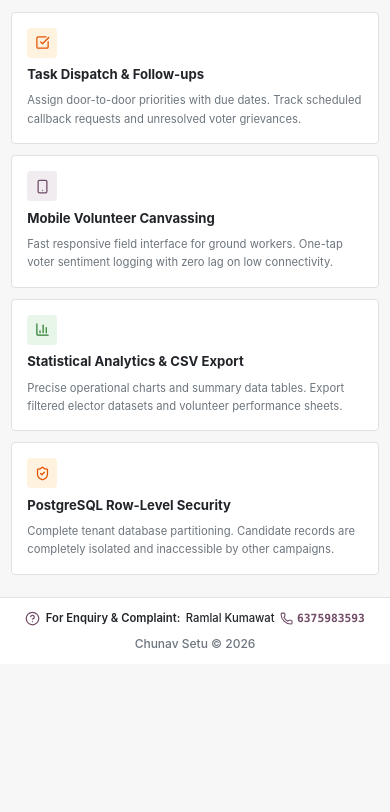
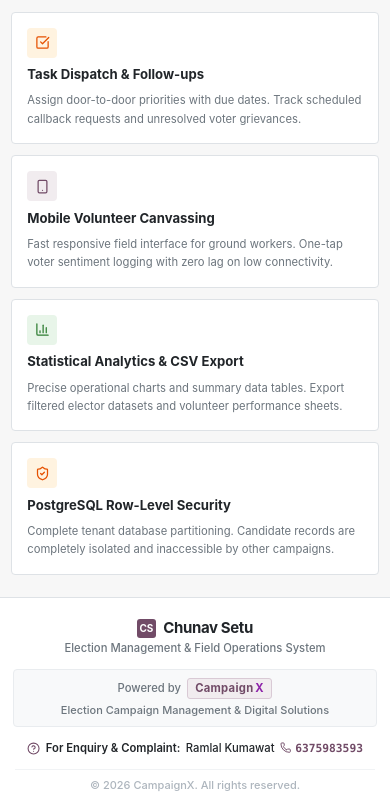
Before and after one commit to ramlalkumawat/Chunav-Setu, a Next.js app: page / in a window 390 px wide. Shown: the part 1131-1943 px from the top of the page. Before the commit the page ends 1795 px from the top, so only its background shows below. Built offline with nearby package versions, Linux system fonts and the light colour scheme; no server answers.

Commit message:
feat(footer): add CampaignX branding, tagline attribution, and responsive layout styling

```diff
--- a/src/components/layout/Footer.tsx
+++ b/src/components/layout/Footer.tsx
@@ -5,32 +5,72 @@ import { useLanguage } from "@/lib/i18n";
 import { Phone, HelpCircle } from "lucide-react";
 
 export function Footer() {
-  const { t } = useLanguage();
+  const { language } = useLanguage();
+  const isHindi = language === "hi";
 
   return (
-    <footer className="mt-auto border-t border-[#DEE2E6] bg-white py-3.5 sm:py-4 px-3 sm:px-8 text-center sm:text-left transition-colors w-full max-w-full overflow-hidden">
-      <div className="max-w-[1600px] mx-auto flex flex-col sm:flex-row items-center justify-between gap-2.5 sm:gap-3 text-xs sm:text-[14px] text-[#6C757D]">
-        {/* Enquiry Contact Info */}
-        <div className="flex flex-wrap items-center justify-center sm:justify-start gap-1.5 sm:gap-2">
+    <footer className="mt-auto border-t border-[#DEE2E6] bg-white py-5 sm:py-6 px-3.5 sm:px-8 w-full max-w-full overflow-hidden transition-colors">
+      <div className="max-w-[1600px] mx-auto flex flex-col items-center justify-center text-center space-y-3.5 sm:space-y-4">
+
+        {/* Primary Application Brand & Subtitle */}
+        <div className="flex flex-col items-center space-y-0.5">
+          <div className="flex items-center gap-2">
+            <span className="w-5 h-5 rounded-[3px] bg-[#714B67] text-white flex items-center justify-center text-[10px] font-bold flex-shrink-0">
+              CS
+            </span>
+            <span className="text-base sm:text-lg font-bold text-[#212529] tracking-tight">
+              {isHindi ? "चुनाव सेतु" : "Chunav Setu"}
+            </span>
+          </div>
+          <p className="text-xs sm:text-sm text-[#6C757D] font-medium max-w-md break-words">
+            {isHindi
+              ? "निर्वाचन प्रबंधन एवं फील्ड ऑपरेशंस सिस्टम"
+              : "Election Management & Field Operations System"}
+          </p>
+        </div>
+
+        {/* Powered by CampaignX Tech Provider Attribution Card */}
+        <div className="flex flex-col items-center justify-center py-2 px-3.5 sm:px-5 rounded-[4px] bg-[#F8F9FA] border border-[#E9ECEF] max-w-md w-full">
+          <div className="flex items-center justify-center gap-1.5 flex-wrap">
+            <span className="text-xs sm:text-[13px] font-medium text-[#6C757D]">
+              {isHindi ? "पावर्ड बाय" : "Powered by"}
+            </span>
+            <span className="inline-flex items-center gap-0.5 text-xs sm:text-[13px] font-bold text-[#714B67] bg-[#F1ECEF] border border-[#D9CAD5] px-2 py-0.5 rounded-[3px] tracking-wide">
+              <span>Campaign</span>
+              <span className="text-[#8E24AA]">X</span>
+            </span>
+          </div>
+          <p className="text-[11px] sm:text-xs text-[#6C757D] mt-1 font-medium break-words text-center">
+            {isHindi
+              ? "इलेक्शन कैंपेन मैनेजमेंट एवं डिजिटल सॉल्यूशंस"
+              : "Election Campaign Management & Digital Solutions"}
+          </p>
+        </div>
+
+        {/* Enquiry Contact Info Bar */}
+        <div className="flex flex-wrap items-center justify-center gap-1.5 sm:gap-2 text-xs sm:text-[13px] text-[#6C757D]">
           <span className="font-semibold text-[#212529] flex items-center gap-1.5 whitespace-nowrap">
-            <HelpCircle className="w-4 h-4 text-[#714B67] flex-shrink-0" />
-            <span>{t("footerEnquiry")}:</span>
+            <HelpCircle className="w-3.5 h-3.5 text-[#714B67] flex-shrink-0" />
+            <span>{isHindi ? "पूछताछ एवं शिकायत" : "For Enquiry & Complaint"}:</span>
           </span>
-          <span className="text-[#212529] font-medium whitespace-nowrap">{t("footerContactPerson")}</span>
-          <span className="text-[#DEE2E6] hidden sm:inline">|</span>
+          <span className="text-[#212529] font-medium whitespace-nowrap">
+            {isHindi ? "रामलाल कुमावत" : "Ramlal Kumawat"}
+          </span>
+          <span className="text-[#DEE2E6] hidden sm:inline">•</span>
           <a
             href="tel:6375983593"
-            className="inline-flex items-center gap-1 text-[#714B67] hover:underline font-bold font-mono text-xs sm:text-[15px] whitespace-nowrap"
+            className="inline-flex items-center gap-1 text-[#714B67] hover:underline font-bold font-mono text-xs sm:text-sm whitespace-nowrap"
           >
-            <Phone className="w-3.5 h-3.5 flex-shrink-0" />
+            <Phone className="w-3 h-3 flex-shrink-0" />
             <span>6375983593</span>
           </a>
         </div>
 
-        {/* Copyright */}
-        <div className="text-[12px] sm:text-[13px] text-[#6C757D] font-medium whitespace-nowrap">
-          {t("footerCopyright")}
+        {/* Bottom Tier: CampaignX Copyright */}
+        <div className="pt-2 border-t border-[#F1F3F5] w-full max-w-sm text-center text-[11px] sm:text-xs text-[#ADB5BD] font-medium">
+          © 2026 CampaignX. All rights reserved.
         </div>
+
       </div>
     </footer>
   );
```
